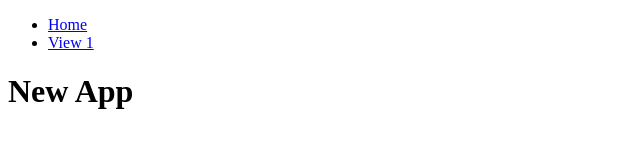
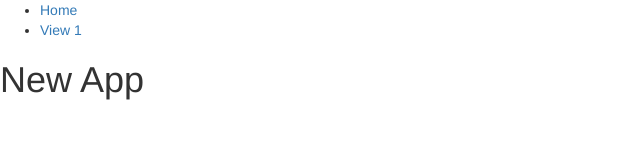
Before and after one commit to MShipman93/AngularJS_template, a website: page app/index.html in a window 1280 px wide. Shown: the whole page, without its empty margins (0-640 px from the left). Drawn offline with Linux system fonts and the light colour scheme.

Commit message:
Added bootstrap link

```diff
--- a/app/index.html
+++ b/app/index.html
@@ -9,6 +9,7 @@
   <title>New App</title>
   <meta name="description" content="">
   <meta name="viewport" content="width=device-width, initial-scale=1">
+  <link rel="stylesheet" type="text/css" href="assets/libraries/Bootstrap/bootstrap.css">
 </head>
 <body>
   <ul class="menu">
```
